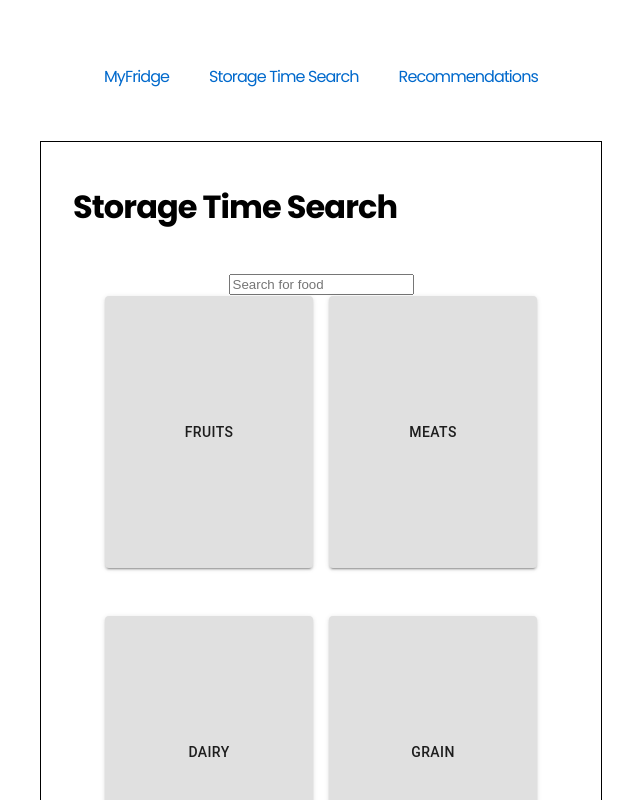
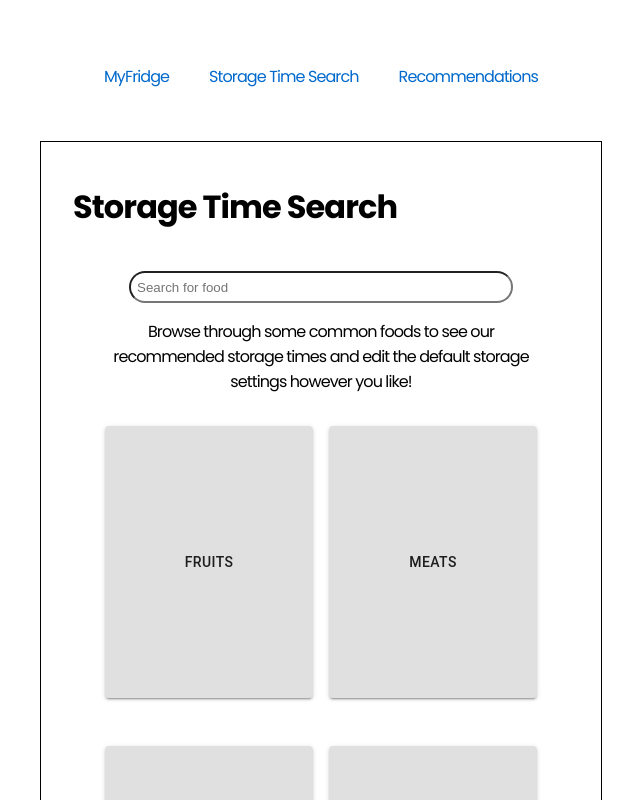
Before and after one commit to software-assignments-spring2021/project-setup-team-fridgey, a React (Create React App) app in the folder front-end/: page /Storage-Time-Search in a window 1280 px wide. Shown: the top 800 px of the page, without its empty margins (319-959 px from the left). Built offline with nearby package versions, Linux system fonts and the light colour scheme.

Commit message:
Fixed searchbar

```diff
--- a/front-end/src/StorageTimeSearch.css
+++ b/front-end/src/StorageTimeSearch.css
@@ -1,13 +1,44 @@
-.GridButton {
+#StorageTime-Searchbar {
+    border-radius: 5rem;
+    width: 23rem;
+    padding: 0.4rem;
+}
+
+#StorageTime-Searchbar:focus {
+    outline: none;
+}
+
+.StorageTime-TopRow {
     width: 13rem;
     height: 17rem;
 }
 
-#Button1 {
-    margin-right: 1rem;
+#StorageTime-Button1 {
+    margin-right: 0.5rem;
+    margin-top: 1rem;
     margin-bottom: 3rem;
 }
 
-#Button2 {
-    margin-right: 1rem;
+#StorageTime-Button2 {
+    margin-left: 0.5rem;
+    margin-top: 1rem;
+    margin-bottom: 3rem;
 }
+
+.StorageTime-BottomRow {
+    width: 13rem;
+    height: 17rem;
+}
+
+#StorageTime-Button3 {
+    margin-right: 0.5rem;
+}
+
+#StorageTime-Button4 {
+    margin-left: 0.5rem;
+}
+
+#StorageTime-Description {
+    margin-left: 4rem;
+    margin-right: 4rem;
+}
--- a/front-end/src/StorageTimeSearch.js
+++ b/front-end/src/StorageTimeSearch.js
@@ -1,4 +1,3 @@
-import React from "react"
 import NavBar from "./NavBar";
 import { Link } from "react-router-dom";
 import Button from "@material-ui/core/Button";
@@ -21,49 +20,79 @@ const StorageTimeSearch = () => {
     {name: "Oatmeal"},
     {name: "Rice"}
   ];
+
   const [searchTerm, setSearchTerm] = useState("");
+  const [focusSearch, setFocusSearch] = useState("");
 
   const handleChange = (event) => {
-    setSearchTerm(event.target.value)
+    setSearchTerm(event.target.value);
   };
 
+  const changeClass = () => {
+    setFocusSearch("StorageTime-Remove");
+  };
+
+  const revertClass = () => {
+    setFocusSearch(null);
+  };
+
+  if (focusSearch === "StorageTime-Remove") {
     return (
       <div>
         <NavBar />
         <header className="App-header">
           <h1>Storage Time Search</h1>
 
-        <input type="text" placeholder="Search for food" onChange={handleChange}/>
+          <input type="text" placeholder="Search for food" onChange={ handleChange } onClick={ changeClass } onBlur={ revertClass } id="StorageTime-Searchbar"/>
 
             { items.filter((item) => {
-          if (searchTerm == "") {
+              if (searchTerm === "") {
                 return item
               } else if (item.name.toLowerCase().includes(searchTerm.toLowerCase())) {
                 return item
+              } else {
+                return null
               }
               }).map((item) => {
-            if (searchTerm != "") {
+                if (searchTerm !== "") {
                   return (
                     <div>
-                <p>{item.name}</p>
+                      <Button>{item.name}</Button>
                     </div>
                   );
+                } else {
+                  return (<p/>);
                 }
               })
             }
+          </header>
+      </div>
+    );
+  } else {
+    return (
+      <div>
+        <NavBar />
+        <header className="App-header">
+          <h1>Storage Time Search</h1>
 
+          <input type="text" placeholder="Search for food" onChange={ handleChange } onClick={ changeClass } onBlur={ revertClass } id="StorageTime-Searchbar"/>
 
-        <Grid container direction="row" justify="center" className="TopRow">
+          <div>
+            <p id="StorageTime-Description">
+              Browse through some common foods to see our recommended storage
+              times and edit the default storage settings however you like!
+            </p>
+            <Grid container direction="row" justify="center">
               <Link to="/Storage-Time-Search/ListFruits">
                 <Grid item>
-              <Button variant="contained" className="GridButton" id="Button1">
+                  <Button variant="contained" className="StorageTime-TopRow" id="StorageTime-Button1">
                     Fruits
                   </Button>
                 </Grid>
               </Link>
               <Link to="/Storage-Time-Search/ListMeats">
                 <Grid item>
-              <Button variant="contained" className="GridButton">
+                  <Button variant="contained" className="StorageTime-TopRow" id="StorageTime-Button2">
                     Meats
                   </Button>
                 </Grid>
@@ -72,22 +101,24 @@ const StorageTimeSearch = () => {
             <Grid container direction="row" justify="center">
               <Link to="/Storage-Time-Search/ListDairy">
                 <Grid item>
-              <Button variant="contained" className="GridButton" id="Button2">
+                  <Button variant="contained" className="StorageTime-BottomRow" id="StorageTime-Button3">
                     Dairy
                   </Button>
                 </Grid>
               </Link>
               <Link to="/Storage-Time-Search/ListGrain">
                 <Grid item>
-              <Button variant="contained" className="GridButton">
+                  <Button variant="contained" className="StorageTime-BottomRow" id="StorageTime-Button4">
                     Grain
                   </Button>
                 </Grid>
               </Link>
             </Grid>
+          </div>
         </header>
       </div>
     );
   };
+};
 
 export { StorageTimeSearch };
```
Also changed, not shown: 1 other file (tests, documents, lock files or other folders). Lines whose indentation alone changed are shown as unchanged.
